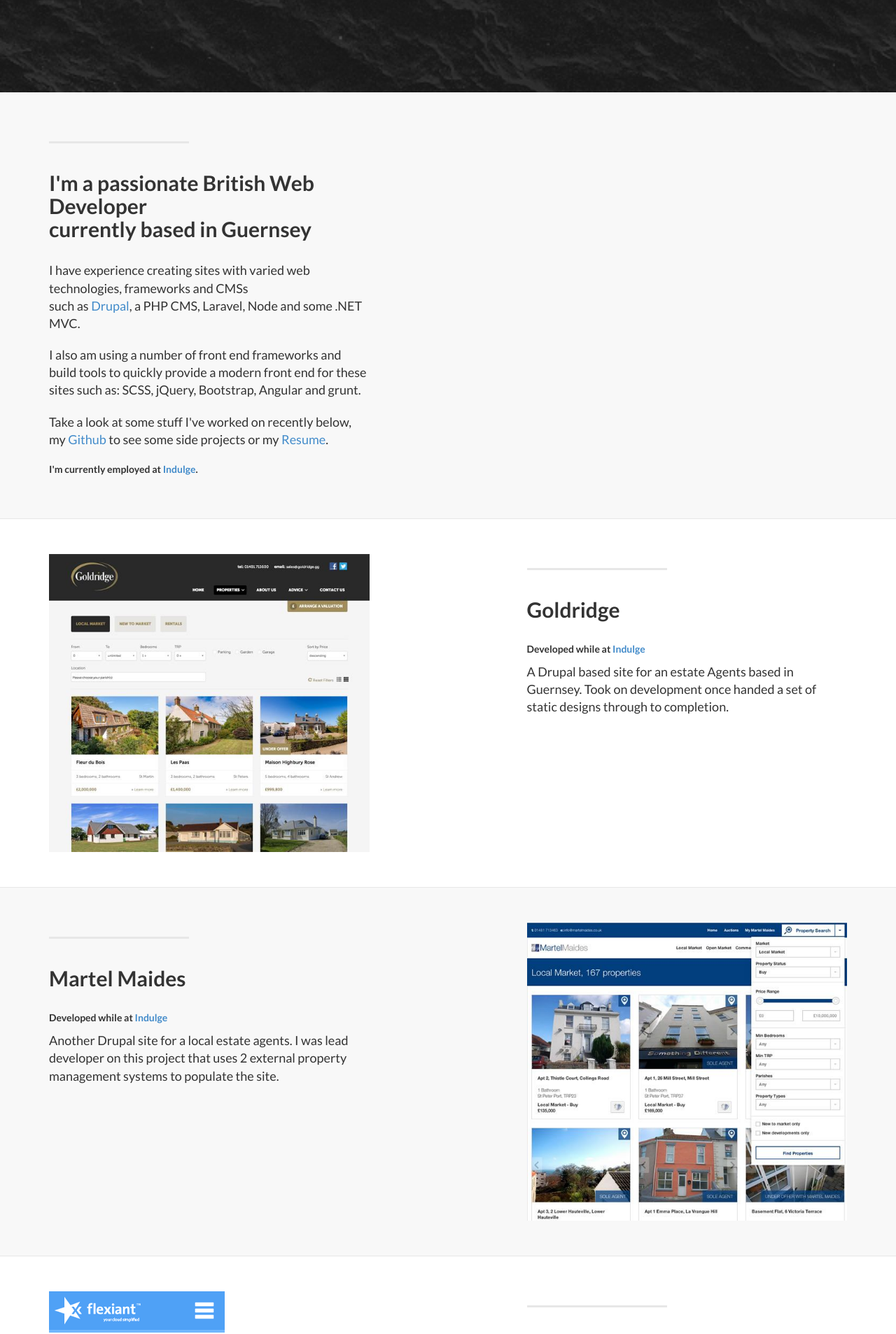
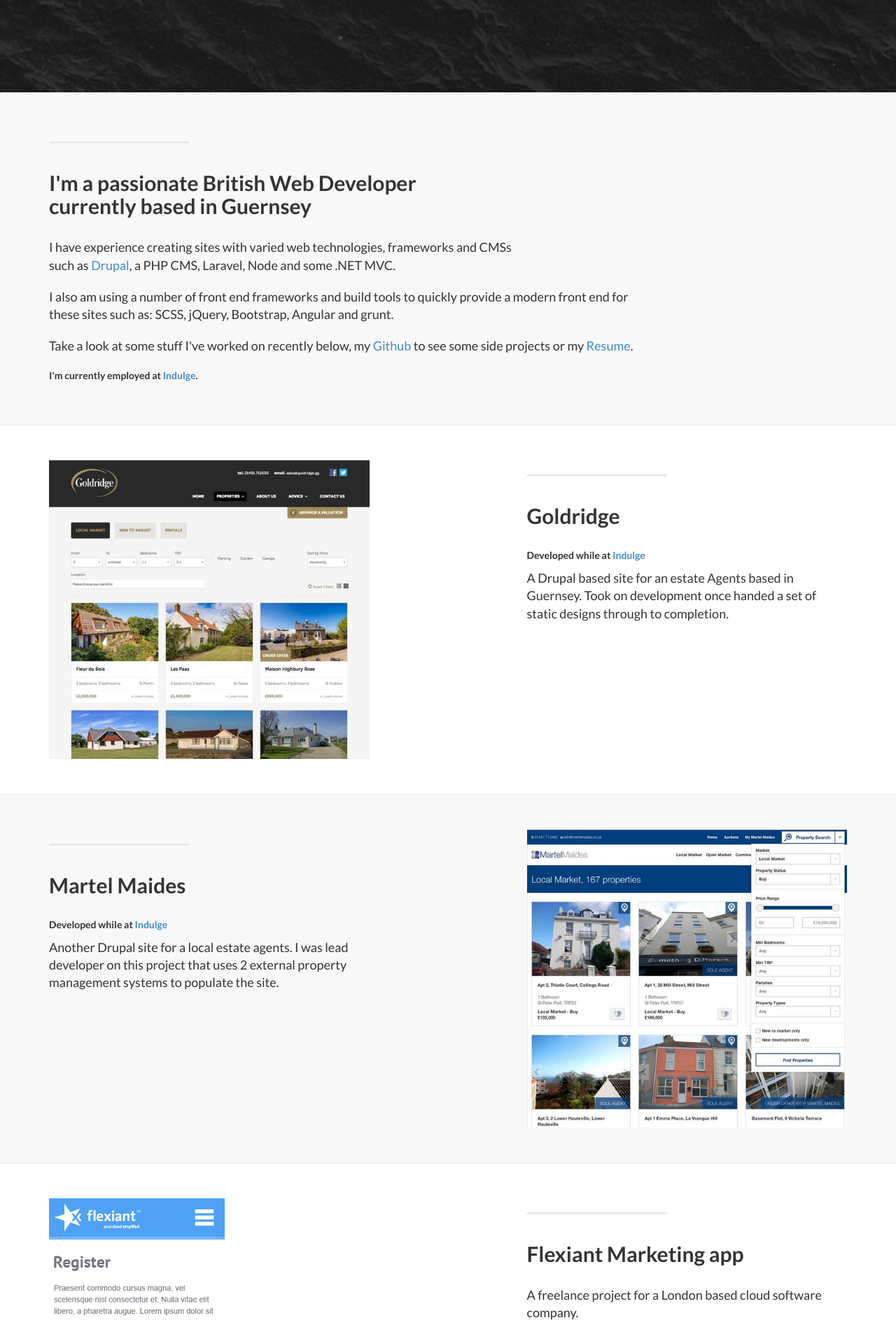
Before and after one commit to jongsy/personal-site-jekyll, a Jekyll site: the page built from index.html, in a window 1280 px wide. Shown: the part 647-2554 px from the top of the page at 70% size. Built offline with Jekyll 4.4.1, drawn with Linux system fonts in a browser that asks for light colours; nearby versions of some CDN libraries; the list of posts is cut into pages by our own code.

Commit message:
col change

```diff
--- a/_layouts/post-index.html
+++ b/_layouts/post-index.html
@@ -60,7 +60,7 @@
         <div class="container">
 
             <div class="row">
-                <div class="col-lg-5 col-sm-9">
+                <div class="col-lg-9 col-sm-9">
                     <hr class="section-heading-spacer">
                     <div class="clearfix"></div>
                     <h2 class="section-heading">I'm a passionate British Web Developer<br> currently based in Guernsey</h2>
```
